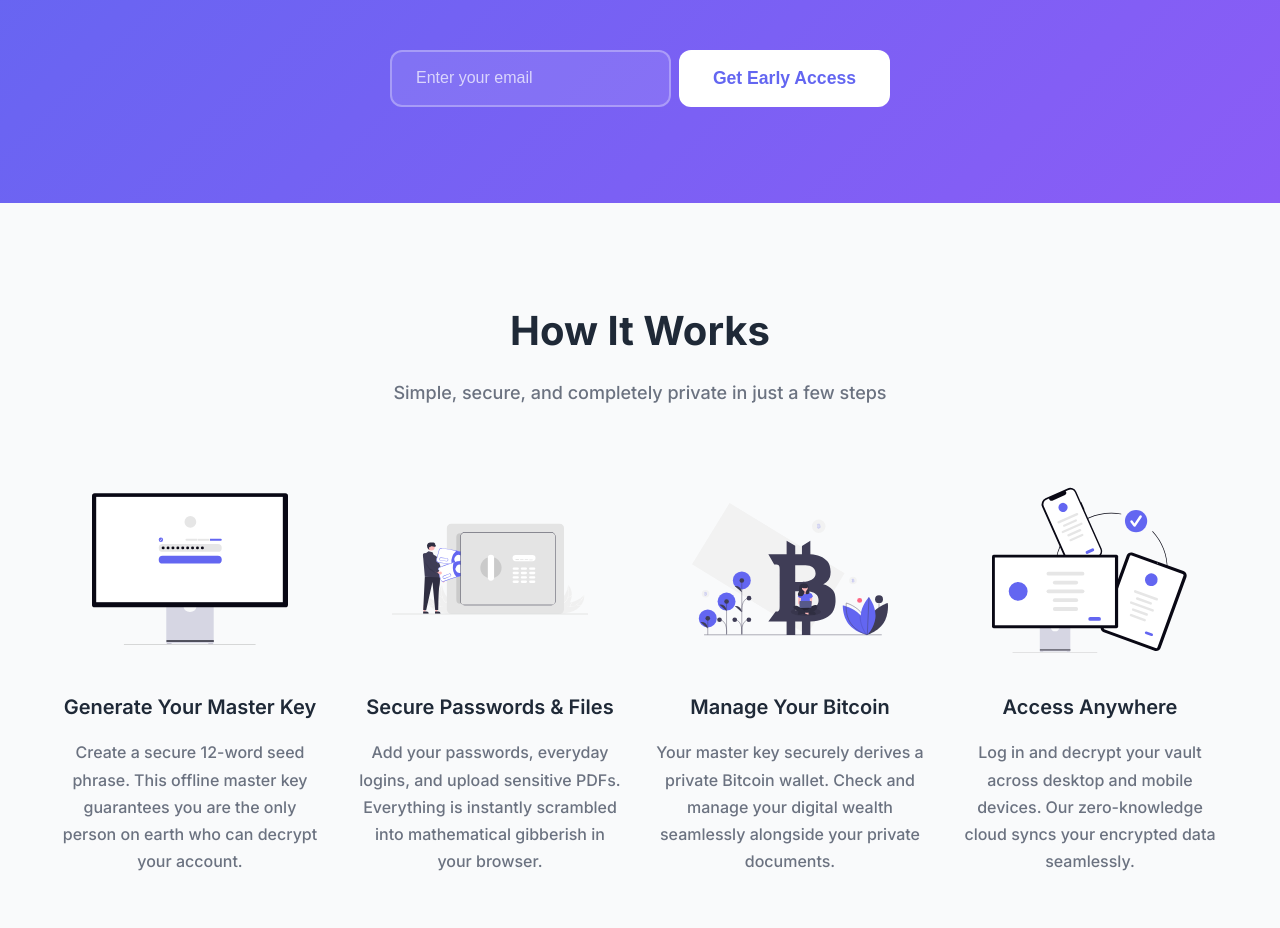
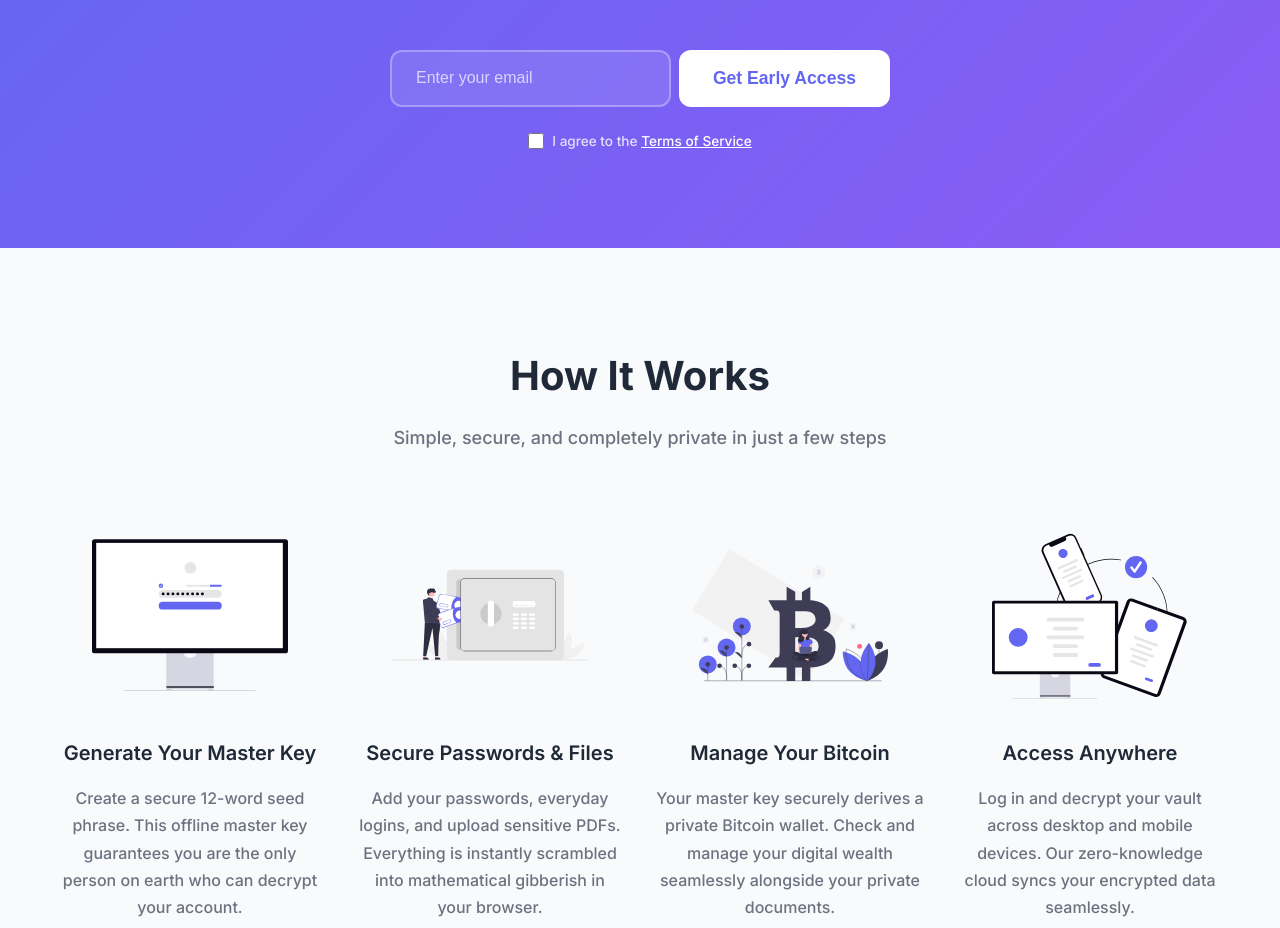
Before and after one commit to CrypleLLC/cryple-lp, a Next.js app: page / in a window 1280 px wide. Shown: the part 4462-5390 px from the top of the page. Built offline with nearby package versions, Linux system fonts and the light colour scheme.

Commit message:
feat: Add terms of service checkbox to email form

```diff
--- a/src/components/EmailForm.tsx
+++ b/src/components/EmailForm.tsx
@@ -1,6 +1,7 @@
 "use client";
 
-import { useState, FormEvent } from "react";
+import { useState, FormEvent, useId } from "react";
+import Link from "next/link";
 
 interface EmailFormProps {
   buttonStyle?: string;
@@ -13,6 +14,7 @@ export default function EmailForm({
   inputStyle = "",
   containerStyle = ""
 }: EmailFormProps) {
+  const formId = useId();
   const [email, setEmail] = useState("");
   const [status, setStatus] = useState<"idle" | "loading" | "success" | "error">("idle");
   const [message, setMessage] = useState("");
@@ -91,6 +93,18 @@ export default function EmailForm({
                 {status === "loading" ? "Sending..." : "Get Early Access"}
               </button>
             </div>
+            <div style={{ display: "flex", alignItems: "center", gap: "0.5rem", marginTop: "0.5rem", fontSize: "0.85rem", color: "rgba(255, 255, 255, 0.8)", width: "100%", maxWidth: "500px", justifyContent: "center" }}>
+              <input
+                type="checkbox"
+                id={`terms-${formId}`}
+                required
+                disabled={status === "loading"}
+                style={{ cursor: "pointer", width: "16px", height: "16px", accentColor: "#6366f1" }}
+              />
+              <label htmlFor={`terms-${formId}`} style={{ cursor: "pointer" }}>
+                I agree to the <Link href="/terms" style={{ color: "#ffffff", textDecoration: "underline" }} target="_blank">Terms of Service</Link>
+              </label>
+            </div>
             {status === "error" && message && (
               <div style={{
                 padding: "0.75rem 1.5rem",
```
